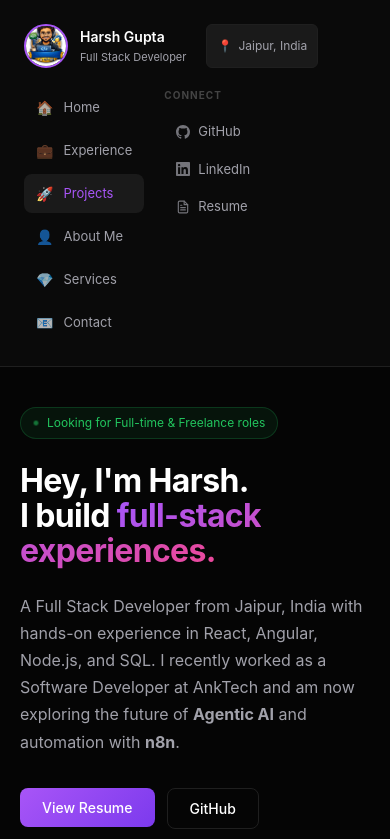
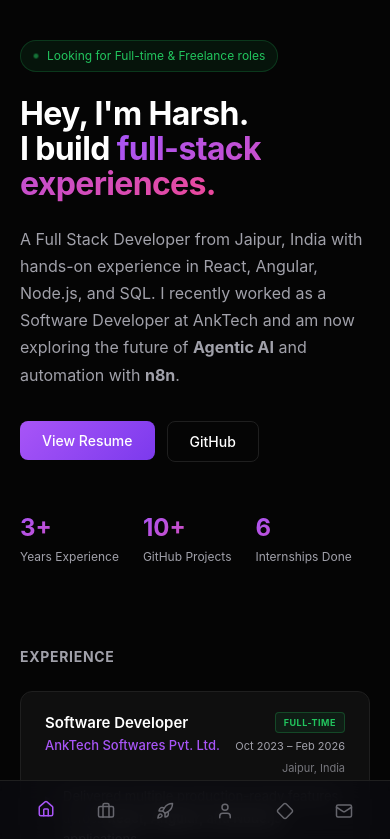
Before and after one commit to harsh18601/Harsh_Portfolio, a React (Vite) app: page / in a window 390 px wide. Shown: the top 839 px of the page. Built offline with nearby package versions, Linux system fonts and the light colour scheme.

Commit message:
feat: implement core portfolio layout with a new sidebar component, comprehensive styling, and `lucide-react` icons.

```diff
--- a/package.json
+++ b/package.json
@@ -10,6 +10,7 @@
     "preview": "vite preview"
   },
   "dependencies": {
+    "lucide-react": "^0.575.0",
     "react": "^19.2.0",
     "react-dom": "^19.2.0"
   },
--- a/src/App.css
+++ b/src/App.css
@@ -32,20 +32,21 @@
   gap: 12px;
 }
 
-.profile-image {
+.profile-icon-wrapper {
   width: 44px;
   height: 44px;
-  border-radius: 50%;
-  overflow: hidden;
-  background-color: #1a1a2e;
-  border: 2px solid var(--accent-color);
+  border-radius: 12px;
+  display: flex;
+  align-items: center;
+  justify-content: center;
+  background: linear-gradient(135deg, rgba(168, 85, 247, 0.1), rgba(236, 72, 153, 0.1));
+  border: 1px solid var(--border-color);
+  color: var(--accent-color);
   flex-shrink: 0;
 }
 
-.profile-image img {
-  width: 100%;
-  height: 100%;
-  object-fit: cover;
+.profile-brand-icon {
+  opacity: 0.9;
 }
 
 .profile-info h1 {
@@ -1076,19 +1077,75 @@
 
 @media (max-width: 768px) {
   .sidebar {
-    position: relative;
+    position: fixed;
+    bottom: 0;
+    top: auto;
+    left: 0;
     width: 100%;
-    height: auto;
+    height: 64px;
     border-right: none;
-    border-bottom: 1px solid var(--border-color);
+    border-top: 1px solid var(--border-color);
     flex-direction: row;
-    flex-wrap: wrap;
-    gap: 20px;
-    padding: 24px;
+    justify-content: center;
+    align-items: center;
+    padding: 0 16px;
+    background-color: rgba(10, 10, 15, 0.8);
+    backdrop-filter: blur(12px);
+    z-index: 1000;
+    gap: 0;
+    overflow: hidden;
+  }
+
+  .profile-section,
+  .location-badge,
+  .social-section,
+  .section-label {
+    display: none;
+  }
+
+  .sidebar-nav {
+    width: 100%;
+  }
+
+  .sidebar-nav ul {
+    flex-direction: row;
+    justify-content: space-around;
+    align-items: center;
+    gap: 0;
+    height: 100%;
+  }
+
+  .sidebar-nav ul li {
+    flex: 1;
+  }
+
+  .sidebar-nav ul li a {
+    flex-direction: column;
+    padding: 8px 0;
+    gap: 4px;
+    font-size: 10px;
+    border-radius: 0;
+    background: transparent !important;
+  }
+
+  .nav-label {
+    display: none;
+  }
+
+  .nav-icon {
+    font-size: 20px;
+    opacity: 0.6;
+  }
+
+  .sidebar-nav ul li.active .nav-icon {
+    opacity: 1;
+    color: var(--accent-color);
+    transform: translateY(-2px);
   }
 
   .main-content {
     padding-left: 0;
+    padding-bottom: 64px;
   }
 
   .content-wrapper {
--- a/src/components/Sidebar.jsx
+++ b/src/components/Sidebar.jsx
@@ -1,4 +1,16 @@
 import React, { useState, useEffect } from 'react';
+import {
+    Home,
+    Briefcase,
+    Rocket,
+    User,
+    Diamond,
+    Mail,
+    Github,
+    Linkedin,
+    FileText,
+    MapPin
+} from 'lucide-react';
 
 const Sidebar = () => {
     const [activeSection, setActiveSection] = useState('home');
@@ -22,19 +34,19 @@ const Sidebar = () => {
     }, []);
 
     const navItems = [
-        { id: 'home', label: 'Home', icon: '🏠' },
-        { id: 'experience', label: 'Experience', icon: '💼' },
-        { id: 'projects', label: 'Projects', icon: '🚀' },
-        { id: 'about', label: 'About Me', icon: '👤' },
-        { id: 'services', label: 'Services', icon: '💎' },
-        { id: 'contact', label: 'Contact', icon: '📧' },
+        { id: 'home', label: 'Home', icon: <Home size={18} /> },
+        { id: 'experience', label: 'Experience', icon: <Briefcase size={18} /> },
+        { id: 'projects', label: 'Projects', icon: <Rocket size={18} /> },
+        { id: 'about', label: 'About Me', icon: <User size={18} /> },
+        { id: 'services', label: 'Services', icon: <Diamond size={18} /> },
+        { id: 'contact', label: 'Contact', icon: <Mail size={18} /> },
     ];
 
     return (
         <aside className="sidebar">
             <div className="profile-section">
-                <div className="profile-image">
-                    <img src="/assets/images/avatar-logo.png" alt="Harsh Gupta" />
+                <div className="profile-icon-wrapper">
+                    <User size={24} className="profile-brand-icon" />
                 </div>
                 <div className="profile-info">
                     <h1>Harsh Gupta</h1>
@@ -43,7 +55,7 @@ const Sidebar = () => {
             </div>
 
             <div className="location-badge">
-                <span className="location-dot">📍</span>
+                <MapPin size={12} className="location-dot-icon" />
                 <span>Jaipur, India</span>
             </div>
 
@@ -53,7 +65,7 @@ const Sidebar = () => {
                         <li key={item.id} className={activeSection === item.id ? 'active' : ''}>
                             <a href={`#${item.id}`}>
                                 <span className="nav-icon">{item.icon}</span>
-                                {item.label}
+                                <span className="nav-label">{item.label}</span>
                             </a>
                         </li>
                     ))}
@@ -66,9 +78,7 @@ const Sidebar = () => {
                     <li>
                         <a href="https://github.com/harsh18601" target="_blank" rel="noopener noreferrer">
                             <span className="social-icon">
-                                <svg viewBox="0 0 24 24" width="14" height="14" fill="currentColor">
-                                    <path d="M12 0c-6.626 0-12 5.373-12 12 0 5.302 3.438 9.8 8.207 11.387.599.111.793-.261.793-.577v-2.234c-3.338.726-4.033-1.416-4.033-1.416-.546-1.387-1.333-1.756-1.333-1.756-1.089-.745.083-.729.083-.729 1.205.084 1.839 1.237 1.839 1.237 1.07 1.834 2.807 1.304 3.492.997.107-.775.418-1.305.762-1.604-2.665-.305-5.467-1.334-5.467-5.931 0-1.311.469-2.381 1.236-3.221-.124-.303-.535-1.524.117-3.176 0 0 1.008-.322 3.301 1.23.957-.266 1.983-.399 3.003-.404 1.02.005 2.047.138 3.006.404 2.291-1.552 3.297-1.23 3.297-1.23.653 1.653.242 2.874.118 3.176.77.84 1.235 1.911 1.235 3.221 0 4.609-2.807 5.624-5.479 5.921.43.372.823 1.102.823 2.222v3.293c0 .319.192.694.801.576 4.765-1.589 8.199-6.086 8.199-11.386 0-6.627-5.373-12-12-12z" />
-                                </svg>
+                                <Github size={14} />
                             </span>
                             GitHub
                         </a>
@@ -76,9 +86,7 @@ const Sidebar = () => {
                     <li>
                         <a href="https://www.linkedin.com/in/harsh18601/" target="_blank" rel="noopener noreferrer">
                             <span className="social-icon">
-                                <svg viewBox="0 0 24 24" width="14" height="14" fill="currentColor">
-                                    <path d="M20.447 20.452h-3.554v-5.569c0-1.328-.027-3.037-1.852-3.037-1.853 0-2.136 1.445-2.136 2.939v5.667H9.351V9h3.414v1.561h.046c.477-.9 1.637-1.85 3.37-1.85 3.601 0 4.267 2.37 4.267 5.455v6.286zM5.337 7.433c-1.144 0-2.063-.926-2.063-2.065 0-1.138.92-2.063 2.063-2.063 1.14 0 2.064.925 2.064 2.063 0 1.139-.925 2.065-2.064 2.065zm1.782 13.019H3.555V9h3.564v11.452zM22.225 0H1.771C.792 0 0 .774 0 1.729v20.542C0 23.227.792 24 1.771 24h20.451C23.2 24 24 23.227 24 22.271V1.729C24 .774 23.2 0 22.222 0h.003z" />
-                                </svg>
+                                <Linkedin size={14} />
                             </span>
                             LinkedIn
                         </a>
@@ -86,13 +94,7 @@ const Sidebar = () => {
                     <li>
                         <a href="https://drive.google.com/drive/folders/1IWKiDBsIsrwtAcVBLJXjbqG_aGyws1ri?usp=drive_link" target="_blank" rel="noopener noreferrer">
                             <span className="social-icon">
-                                <svg viewBox="0 0 24 24" width="14" height="14" fill="none" stroke="currentColor" strokeWidth="2" strokeLinecap="round" strokeLinejoin="round">
-                                    <path d="M14 2H6a2 2 0 0 0-2 2v16a2 2 0 0 0 2 2h12a2 2 0 0 0 2-2V8z"></path>
-                                    <polyline points="14 2 14 8 20 8"></polyline>
-                                    <line x1="16" y1="13" x2="8" y2="13"></line>
-                                    <line x1="16" y1="17" x2="8" y2="17"></line>
-                                    <polyline points="10 9 9 9 8 9"></polyline>
-                                </svg>
+                                <FileText size={14} />
                             </span>
                             Resume
                         </a>
```
Also changed, not shown: 1 other file (tests, documents, lock files or other folders).
